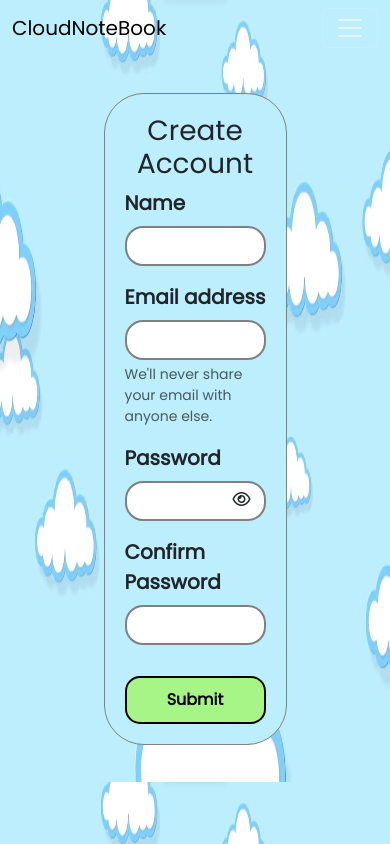
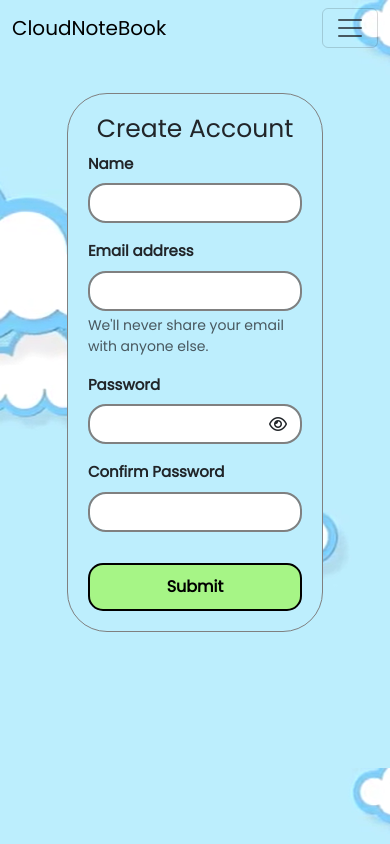
Before and after one commit to Ayush-Singh-Bhati/CloudNoteBook, a React (Create React App) app: page /signup in a window 390 px wide. Built offline with nearby package versions, Linux system fonts and the light colour scheme.

Commit message:
Add responsivneess

```diff
--- a/src/componants/Login.js
+++ b/src/componants/Login.js
@@ -75,7 +75,6 @@ export const Login = (props) => {
                 <div className="mb-3">
                     <label htmlFor="email" className="form-label">Email address</label>
                     <input type="email" className={`form-control ${style.input}`} id="email" name='email' onChange={onChange} value={credentials.email} aria-describedby="emailHelp" />
-                    <div id="email" className="form-text">We'll never share your email with anyone else.</div>
                 </div>
                 <div className={`mb-3 ${style.password}`}>
                     <label htmlFor="password" className="form-label">Password</label>
--- a/src/componants/Navbar.js
+++ b/src/componants/Navbar.js
@@ -14,11 +14,11 @@ function Navbar() {
   }
   return (
     <div>
-      <nav className="navbar navbar-expand-lg " style={{ backgroundColor: 'transparent', color: 'black' }} data-bs-theme="dark">
+      <nav className="navbar navbar-expand-lg " style={{ backgroundColor: 'transparent', color: 'black' }} data-bs-theme="light">
         <div className="container-fluid">
           <Link className="navbar-brand" to="#" style={{ color: 'black' }}>CloudNoteBook</Link>
-          <button className="navbar-toggler" type="button" data-bs-toggle="collapse" data-bs-target="#navbarSupportedContent" aria-controls="navbarSupportedContent" aria-expanded="false" aria-label="Toggle navigation">
-            <span className="navbar-toggler-icon"></span>
+          <button className="navbar-toggler"  type="button" data-bs-toggle="collapse" data-bs-target="#navbarSupportedContent" aria-controls="navbarSupportedContent" aria-expanded="false" aria-label="Toggle navigation">
+            <span className="navbar-toggler-icon "></span>
           </button>
           <div className="collapse navbar-collapse" id="navbarSupportedContent">
             <ul className="navbar-nav me-auto mb-2 mb-lg-0">
--- a/src/componants/Notes.js
+++ b/src/componants/Notes.js
@@ -57,7 +57,7 @@ export const Notes = (props) => {
                                 <form>
                                     <div className="mb-3">
                                         <label htmlFor="title" className="form-label">Title:-</label>
-                                        <input type="text"className={`form-control ${AEstyle.input}`} id="etitle" name='etitle' aria-describedby="emailHelp" onChange={onChange} value={note.etitle} minLength={3} />
+                                        <input type="text" className={`form-control ${AEstyle.input}`} id="etitle" name='etitle' aria-describedby="emailHelp" onChange={onChange} value={note.etitle} minLength={3} />
                                     </div>
 
                                     <div className="mb-3">
--- a/src/cssModules/LoginSignup.module.css
+++ b/src/cssModules/LoginSignup.module.css
@@ -7,6 +7,7 @@
     padding: 20px;
     border: 1px solid grey;
     border-radius: 40px;
+    box-sizing: border-box;
 }
 
 .heading {
@@ -40,10 +41,36 @@ form div label {
 }
 .eyecss{
     position:absolute;
-    top: 48px;
+    top: 49px;
     right: 15px;
 
 }
 
 
 /* #BDEEFD */
+
+@media only screen and (max-width:500px) {
+
+    .main{
+        width: 80%;
+    }
+    .main h1{
+        font-size: 25px;
+    }
+    .main label{
+        font-size: 15px;
+    }
+    .form-text{
+        display: none;
+    }
+    .eyecss{
+        top: 43px;
+
+    }
+}
+@media only screen and (max-width:990px)  {
+
+    .main{
+        width: 70%;
+    }
+}
--- a/src/cssModules/add&editNote.module.css
+++ b/src/cssModules/add&editNote.module.css
@@ -12,7 +12,8 @@
 .heading{
     position: absolute;
     top: -25px;
-    left: 42%;
+    left: 50%;
+    transform: translate(-50%);
     background-color: #BDEEFD;
     font-weight: bold;
 }
@@ -31,8 +32,8 @@
     border-radius: 20px;
 }
 
-@media only screen and(max-width : 1000px) {
+@media only screen and(max-width : 400px) {
     .heading{
-        left: 39%;
+        font-size: 10px;
     }
 }
--- a/src/cssModules/cloud.module.css
+++ b/src/cssModules/cloud.module.css
@@ -1,54 +1,24 @@
 
 
-
-
-/* .cloud {
-	width: 350px; height: 120px;
-
-	background: #f2f9fe;
-	background: linear-gradient(top, #f2f9fe 5%, #d6f0fd 100%);
-	background: -webkit-linear-gradient(top, #f2f9fe 5%, #d6f0fd 100%);
-	background: -moz-linear-gradient(top, #f2f9fe 5%, #d6f0fd 100%);
-	background: -ms-linear-gradient(top, #f2f9fe 5%, #d6f0fd 100%);
-	background: -o-linear-gradient(top, #f2f9fe 5%, #d6f0fd 100%);
-
-
-
-	border-radius: 100px;
-	-webkit-border-radius: 100px;
-	-moz-border-radius: 100px;
-
-	position: relative;
-	margin: 120px auto 20px;
-}
-
-.cloud:after, .cloud:before {
-	content: '';
-	position: absolute;
-	background: #f2f9fe;
-	z-index: -1
-}
-
-.cloud:after {
-	width: 100px; height: 100px;
-	top: -50px; left: 50px;
-
-	border-radius: 100px;
-	-webkit-border-radius: 100px;
-	-moz-border-radius: 100px;
-}
-
-.cloud:before {
-	width: 180px; height: 180px;
-	top: -90px; right: 50px;
-	border-radius: 200px;
-	-webkit-border-radius: 200px;
-	-moz-border-radius: 200px;
-} */
-
 .cloud{
+	display: flex;
     border: 10px solid #7ED0FB;
     border-radius: 15px;
     margin: 10px 15px 10px 15px;
     background-color: white;
+	justify-content: center;
 }
+
+@media only screen and (max-width:800px) {
+
+	.cloud{
+		width: 40% ;
+	}
+}
+@media only screen and (max-width:650px) {
+
+	.cloud{
+		width: 70% ;
+		margin: 10px auto;
+	}
+}
--- a/src/index.css
+++ b/src/index.css
@@ -7,7 +7,7 @@ body {
   -webkit-font-smoothing: antialiased;
   -moz-osx-font-smoothing: grayscale;
   background-image: url('./cssModules/clouds.png');
-  background-repeat:round ;
+  background-attachment:scroll;
   font-family: 'Poppins', sans-serif;
 }
 
```
